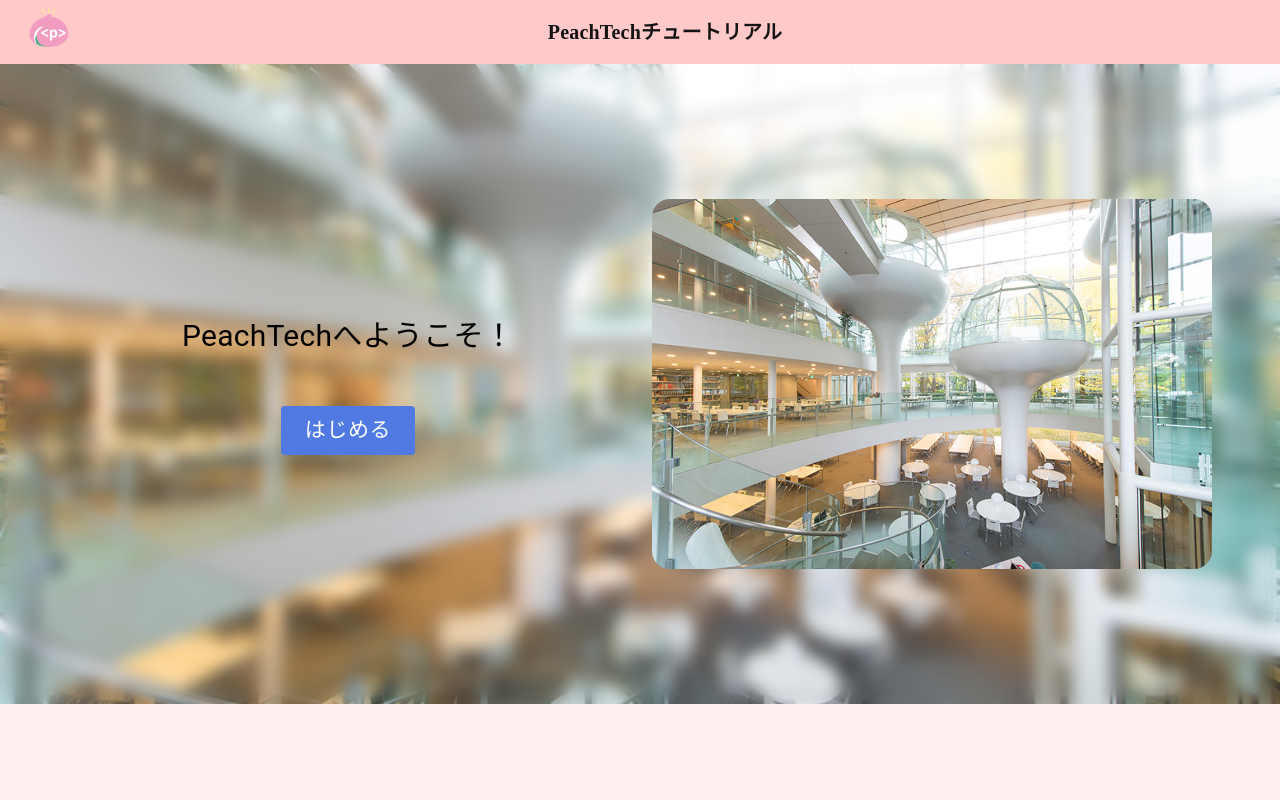
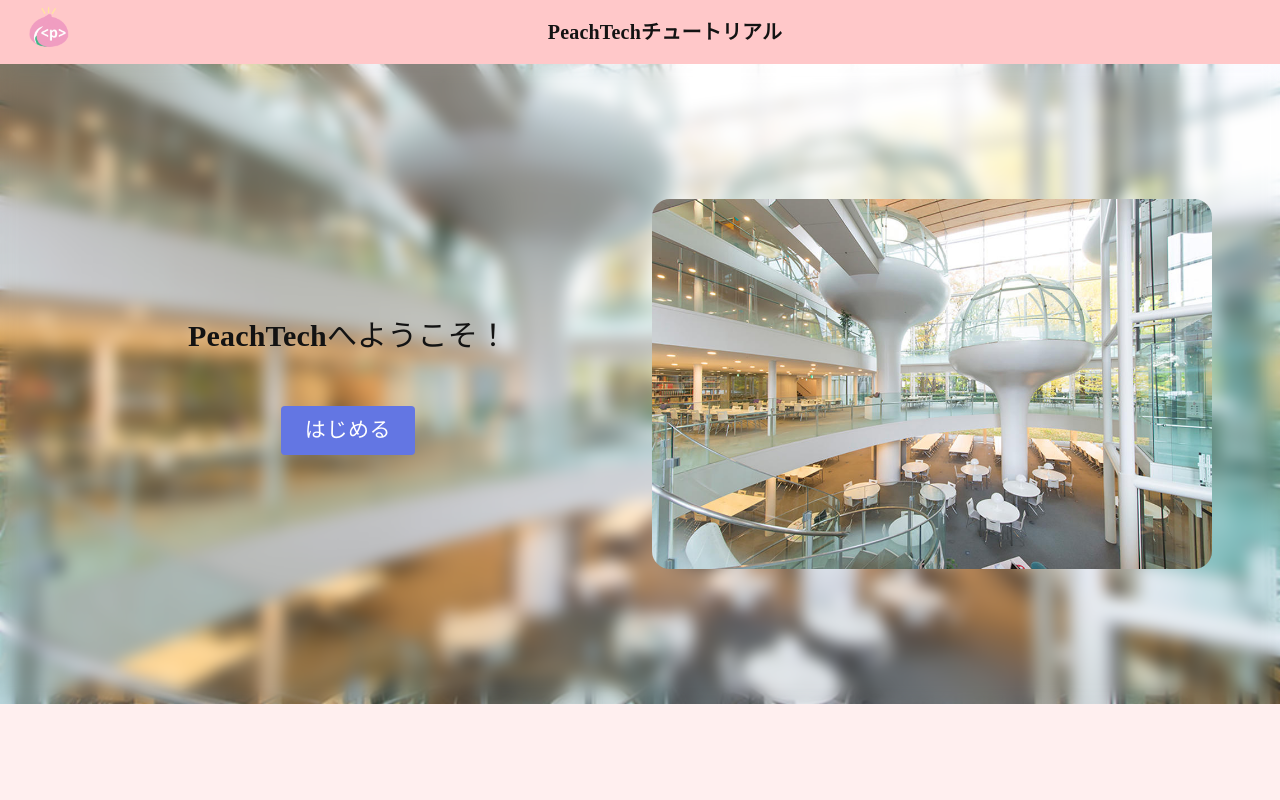
Before and after one commit to Peach-Tech0927/PeachTech-tutorial, a Next.js app: page / in a window 1280 px wide. Shown: the top 800 px of the page. Built offline with nearby package versions, Linux system fonts and the light colour scheme.

Commit message:
PeachTechへようこそ！の文字色とそれぞれのボタンの青を少し薄くした

```diff
--- a/app/components/Organisms/first-view-area.tsx
+++ b/app/components/Organisms/first-view-area.tsx
@@ -1,4 +1,5 @@
 "use client";
+import { Padding } from "@mui/icons-material";
 import { Box, Button, Typography, styled } from "@mui/material";
 import Image from "next/image";
 
@@ -33,7 +34,14 @@ const FirstViewArea = () => {
             flexDirection={"column"} //TypographyとButtonを縦並びにする
             mt={{ xs: 6, md: 0 }}
           >
-            <Typography fontSize={{ xs: 22, md: 30 }} my={{ xs: 2, md: 3 }}>
+            <Typography
+              fontSize={{ xs: 22, md: 30 }}
+              fontWeight={550}
+              fontFamily={"revert"}
+              letterSpacing={0.2}
+              color={"#131313"}
+              my={{ xs: 2, md: 3 }}
+            >
               PeachTechへようこそ！
             </Typography>
             <Button
@@ -42,10 +50,10 @@ const FirstViewArea = () => {
                 px: { xs: 1, md: 3 },
                 my: { xs: 1, md: 3 },
                 color: "white",
-                bgcolor: "#5079E1",
+                bgcolor: "#6376E3",
                 fontSize: { xs: 15, md: 21 },
                 "&:hover": {
-                  background: "#3758CD",
+                  background: "#5468DB",
                 },
               }}
             >
--- a/app/components/Organisms/video-area.tsx
+++ b/app/components/Organisms/video-area.tsx
@@ -33,9 +33,9 @@ const VideoArea: React.FC<VideoAreaProps> = ({ img, href, contents }) => {
           variant="contained"
           sx={{
             color: "white",
-            bgcolor: "#416DDD",
+            bgcolor: "#5A6EE1",
             "&:hover": {
-              background: "#3758CD",
+              background: "#495FDF",
             },
             px: { xs: 3, md: 4 },
             py: 1,
```
